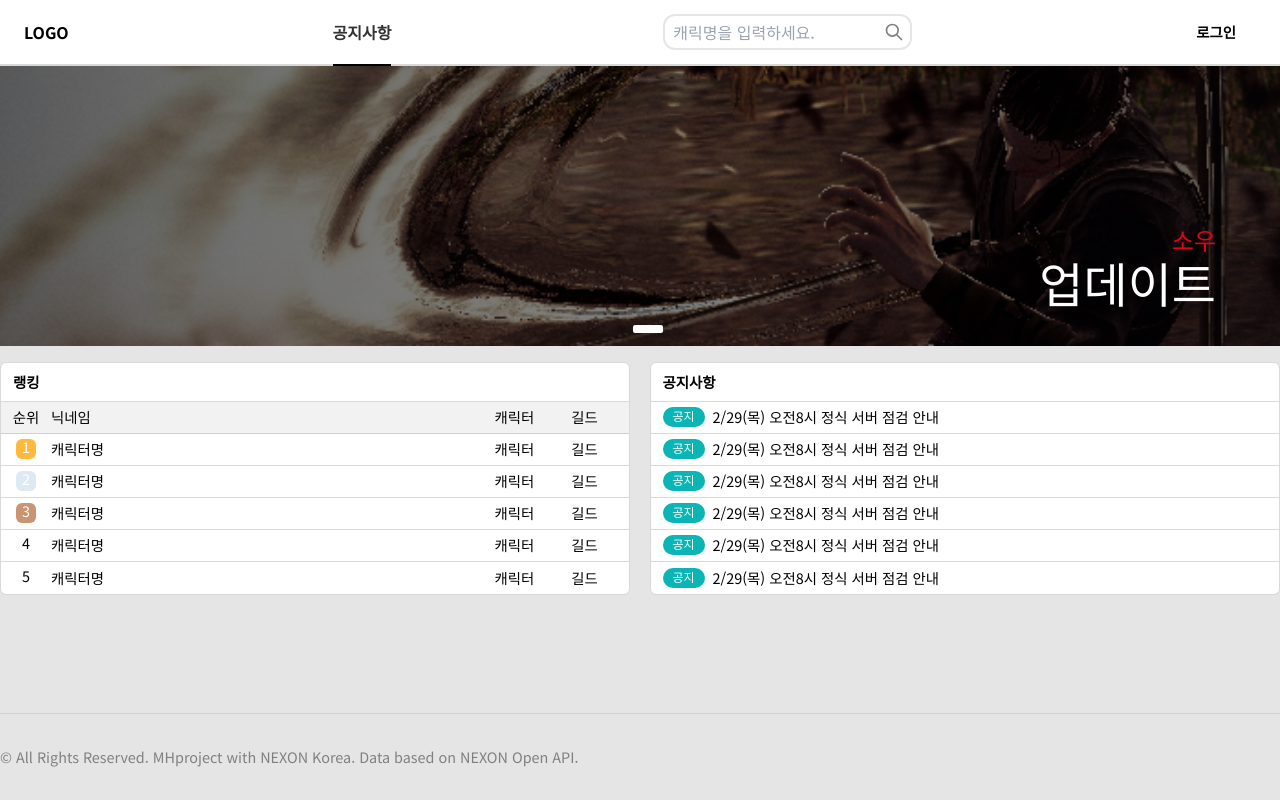
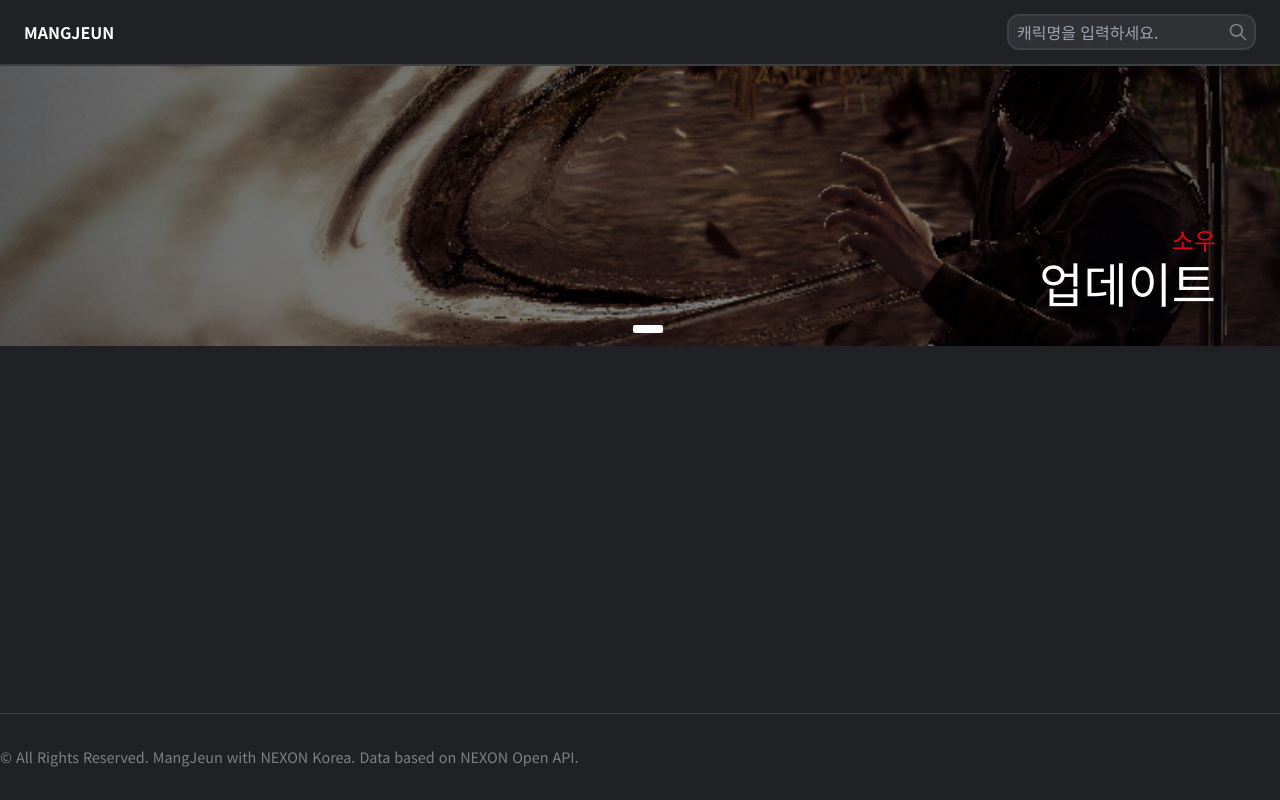
Before and after one commit to yunyoungsik/MabinogiHeroes, a Next.js app: page / in a window 1280 px wide. Built offline with nearby package versions, Linux system fonts and the light colour scheme; no server answers.

Commit message:
20240320

```diff
--- a/src/app/globals.css
+++ b/src/app/globals.css
@@ -6,7 +6,8 @@
   width: 100%;
   height: 100%;
   margin-top: 66px;
-  background-color: rgba(0, 0, 0, 0.10);
+  /* background-color: rgba(0, 0, 0, 0.10); */
+  background-color: #202124;
 }
 
 .min-h-main {
--- a/src/app/page.js
+++ b/src/app/page.js
@@ -1,3 +1,4 @@
+import Search from '@/components/Header/Search'
 import Notice from '@/components/Main/Notice'
 import Rank from '@/components/Main/Rank'
 import MainSlider from '@/components/Slider/MainSlider'
@@ -8,10 +9,10 @@ export default function Home() {
     <main className='w-full min-h-main'>
       <div className="max-w-[1280px] h-full m-auto">
         <MainSlider />
-        <div className='w-full h-full mt-4 sm:block md:flex items-start justify-between'>
+        {/* <div className='w-full h-full mt-4 sm:block md:flex items-start justify-between'>
           <Rank />
           <Notice />
-        </div>
+        </div> */}
       </div>
     </main>
   )
--- a/src/components/Footer/Footer.jsx
+++ b/src/components/Footer/Footer.jsx
@@ -2,8 +2,8 @@ import React from 'react'
 
 const Footer = () => {
   return (
-    <footer className='max-w-[1280px] pt-[2rem] pb-[2rem] px-6 sm:px-6 md:px-0 mt-[4rem] m-auto text-[0.9rem] text-basicGrey border-t-[1px] border-solid border-basicGrey/20'>
-      © All Rights Reserved. MHproject with NEXON Korea. Data based on NEXON Open API.
+    <footer className='max-w-[1280px] pt-[2rem] pb-[2rem] px-6 sm:px-6 md:px-0 mt-[4rem] m-auto text-[0.9rem] text-basicGrey border-t-[1px] border-solid border-borderColor'>
+      © All Rights Reserved. MangJeun with NEXON Korea. Data based on NEXON Open API.
     </footer>
   )
 }
--- a/src/components/Header/Header.jsx
+++ b/src/components/Header/Header.jsx
@@ -6,15 +6,15 @@ import Login from './Login';
 
 const Header = () => {
   return (
-    <header className="fixed top-0 left-0 z-50 flex items-center justify-between w-full h-[66px] px-6 border-b-2 border-solid border-b-basicGrey/30 bg-white uppercase">
-      <Link href="/">
-        <h1 className='font-bold'>
-          LOGO
-        </h1>
-      </Link>
-      <Nav />
-      <Search />
-      <Login />
+    <header className="fixed top-0 left-0 z-50 w-full h-[66px] px-6 border-b-2 border-solid border-b-borderColor bg-[#202124] uppercase">
+      <div className='max-w-[1280px] h-full m-auto flex items-center justify-between'>
+        <Link href="/">
+          <h1 className="font-bold text-white uppercase">mangjeun</h1>
+        </Link>
+        {/* <Nav /> */}
+        <Search />
+        {/* <Login /> */}
+      </div>
     </header>
   );
 };
--- a/src/components/Header/Search.jsx
+++ b/src/components/Header/Search.jsx
@@ -16,7 +16,7 @@ const Search = () => {
         검색
       </label>
       <input
-        className="py-1 px-2 text-basicBlack border-2 border-basicGrey/20 rounded-xl focus:outline-none"
+        className="py-1 px-2 text-white border-2 border-borderColor rounded-xl focus:outline-none bg-[#303134]"
         type="text"
         placeholder="캐릭명을 입력하세요."
         value={name}
@@ -27,12 +27,8 @@ const Search = () => {
           }
         }}
       />
-      <button
-        className="absolute top-[50%] right-2 translate-y-[-50%] bg-white text-basicGrey"
-        type="button"
-        onClick={handleSearch}
-      >
-       <Image src="/image/svg/search.svg" width={20} height={20} alt='돋보기' />
+      <button className="absolute top-[50%] right-2 translate-y-[-50%] bg-tranparant text-basicGrey" type="button" onClick={handleSearch}>
+        <Image src="/image/svg/search.svg" width={20} height={20} alt="돋보기" />
       </button>
     </div>
   );
--- a/tailwind.config.js
+++ b/tailwind.config.js
@@ -8,10 +8,12 @@ module.exports = {
   theme: {
     extend: {
       colors: {
+        borderColor: '#3C4043',
         basicBlack: '#333',
         basicYellow: '#a99e84',
         basicGrey: '#808080',
         basicBrown: '#50463c',
+        basicBlue: '#0170FA',
         darkBlue: '#050b0b',
         rankGold: '#FFB93C',
         rankSilver: '#DDE9F3',
```
